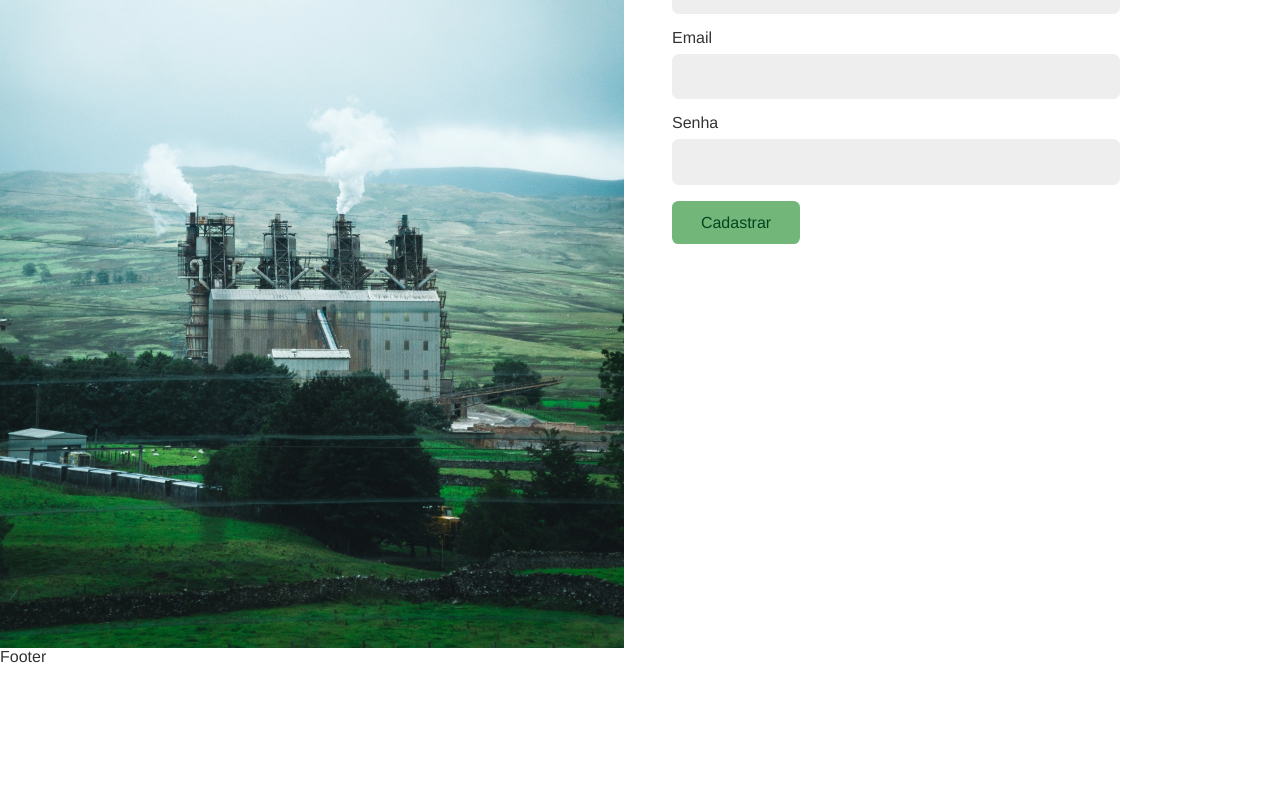
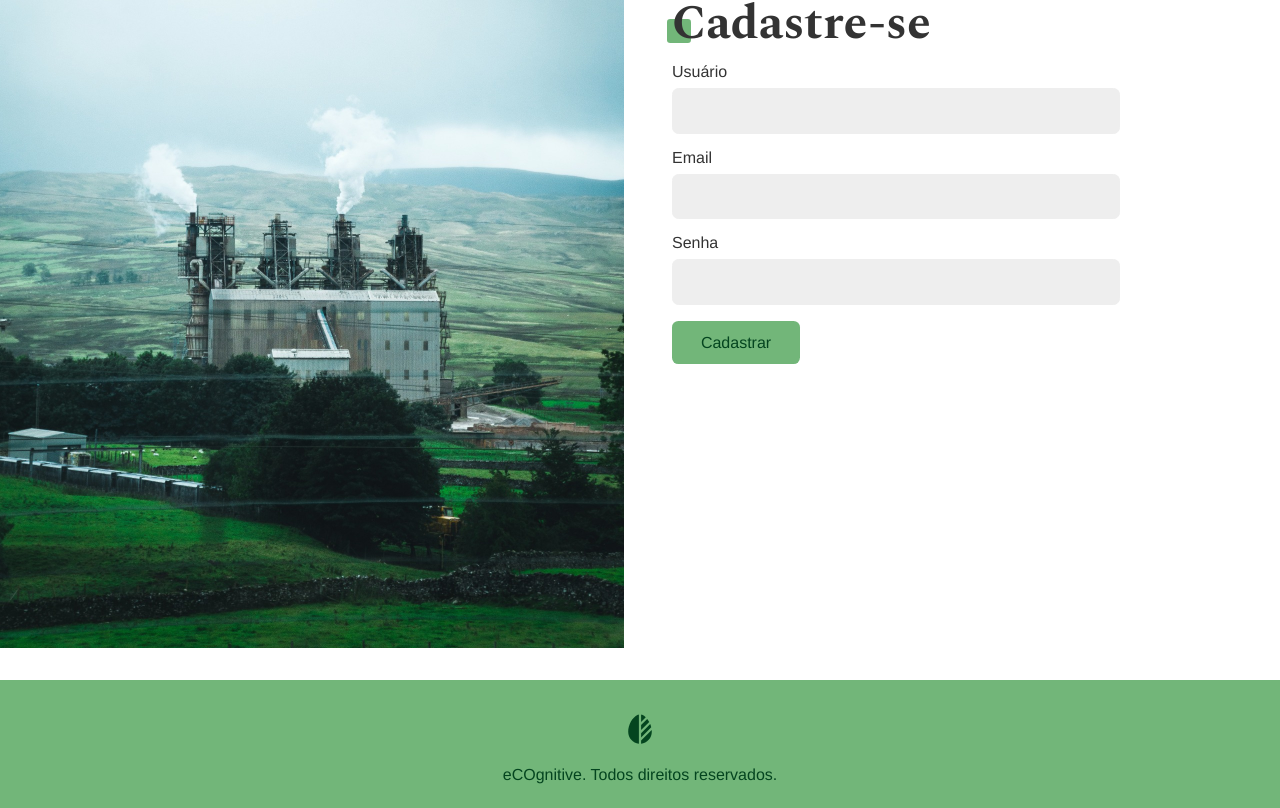
Before and after one commit to DyegoIthalo/eCOgnitive, a React (Create React App) app: page /login/criar in a window 1280 px wide. Shown: the part 216-1024 px from the top of the page. Before the commit the page ends 882 px from the top, so only its background shows below. Built offline with nearby package versions, Linux system fonts and the light colour scheme.

Commit message:
footer e inputs

```diff
--- a/src/App.css
+++ b/src/App.css
@@ -86,3 +86,13 @@ a {
     transform: initial;
   }
 }
+
+.App {
+  display: flex;
+  flex-direction: column;
+  min-height: calc(100vh + 10rem);
+}
+
+.AppBody {
+  flex: 1;
+}
--- a/src/App.js
+++ b/src/App.js
@@ -11,10 +11,11 @@ import ProtectedRoute from "./Components/Helper/ProtectedRoute";
 
 function App() {
   return (
-    <div>
+    <div className="App">
       <BrowserRouter>
         <UserStorage>
           <Header />
+          <main className="AppBody">
             <Routes>
               <Route path="/" element={<Home />} />
               <Route path="login/*" element={<Login />} />
@@ -27,6 +28,7 @@ function App() {
                 }
               />
             </Routes>
+          </main>
           <Footer />
         </UserStorage>
       </BrowserRouter>
--- a/src/Components/Footer.js
+++ b/src/Components/Footer.js
@@ -1,8 +1,14 @@
 import React from "react";
 import styles from "./Footer.module.css";
+import { ReactComponent as Leaf } from "../Assets/leaf.svg";
 
 const Footer = () => {
-  return <div className={styles.footer}>Footer</div>;
+  return (
+    <footer className={styles.footer}>
+      <Leaf />
+      <p>eCOgnitive. Todos direitos reservados.</p>
+    </footer>
+  );
 };
 
 export default Footer;
--- a/src/Components/Footer.module.css
+++ b/src/Components/Footer.module.css
@@ -0,0 +1,11 @@
+.footer {
+  background: #72b679;
+  padding: 2rem 1rem 0 1rem;
+  height: 8rem;
+  text-align: center;
+  color: #04451f;
+}
+
+.footer p {
+  margin-top: 1rem;
+}
--- a/src/Components/Login/Login.module.css
+++ b/src/Components/Login/Login.module.css
@@ -15,6 +15,7 @@
 .forms {
   max-width: 30rem;
   padding: 1rem;
+  margin-top: 15vh;
 }
 
 @media (max-width: 40rem) {
--- a/src/Components/User/UserAddColetor.js
+++ b/src/Components/User/UserAddColetor.js
@@ -2,17 +2,36 @@ import React from "react";
 import styles from "../User/UserAddColetor.module.css";
 import Input from "../Form/Input";
 import Button from "../Form/Button";
+import Error from "../Helper/Error";
+import useForm from "../../Hooks/useForm";
+import useFetch from "../../Hooks/useFetch";
 
 const UserAddColetor = () => {
+  const nome = useForm();
+  const numero = useForm("number");
+  const tipo = useForm();
+  const { error, loading } = useFetch();
+
   function handleSubmit(event) {
     event.preventDefault();
+    const formData = new FormData();
+    formData.append("nome", nome.value);
+    formData.append("numero", numero.value);
+    formData.append("tipo", tipo.value);
   }
 
   return (
     <section className={`${styles.addColetor} animeLeft`}>
       <form onSubmit={handleSubmit}>
-        <Input label="Nome" type="text" name="nome" />
-        <Button>Adicionar</Button>
+        <Input label="Nome" type="text" name="nome" {...nome} />
+        <Input label="Número" type="number" name="numero" {...numero} />
+        <Input label="Tipo" type="text" name="tipo" {...tipo} />
+        {loading ? (
+          <Button disabled>Adicionando...</Button>
+        ) : (
+          <Button>Adicionar</Button>
+        )}
+        <Error error={error} />
       </form>
     </section>
   );
--- a/src/Components/User/UserAddColetor.module.css
+++ b/src/Components/User/UserAddColetor.module.css
@@ -0,0 +1,4 @@
+.addColetor {
+  display: grid;
+  grid-template-columns: 1fr 1fr;
+}
--- a/src/Hooks/useForm.js
+++ b/src/Hooks/useForm.js
@@ -10,6 +10,10 @@ const types = {
     regex: /^(?=.*\d)(?=.*[a-z])(?=.*[A-Z])[0-9a-zA-Z]{8,}$/,
     message:
       "A senha precisa ter 1 caracter maíusculo, 1 minúsculo e 1 digito. Com no mínimo 8 caracteres.",
+  },
+  number: {
+    regex: /^\d+$/,
+    message: "Utilize números apenas.",
   },
 };
 
```
Also changed, not shown: src/Assets/leaf.svg. Lines whose indentation alone changed are shown as unchanged.
